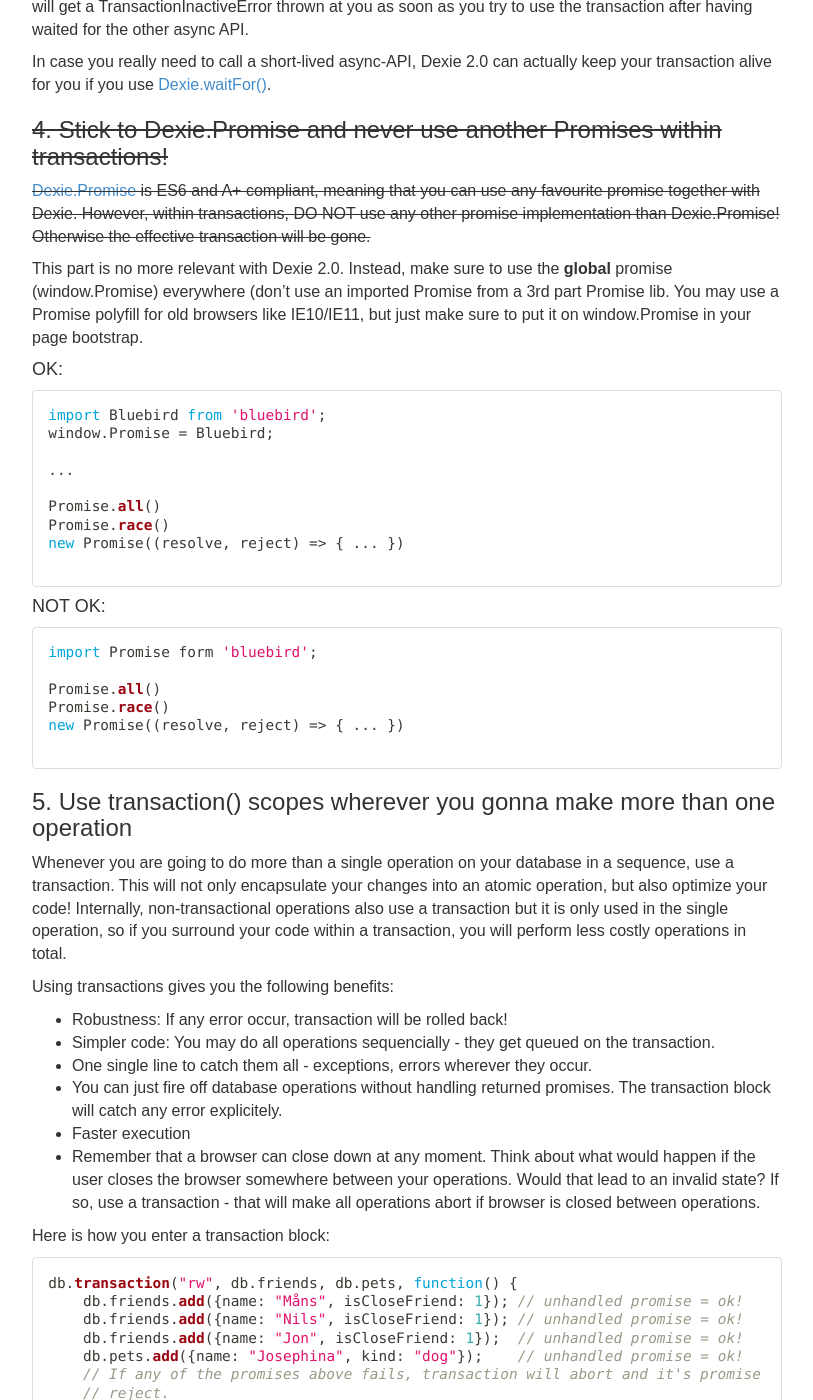
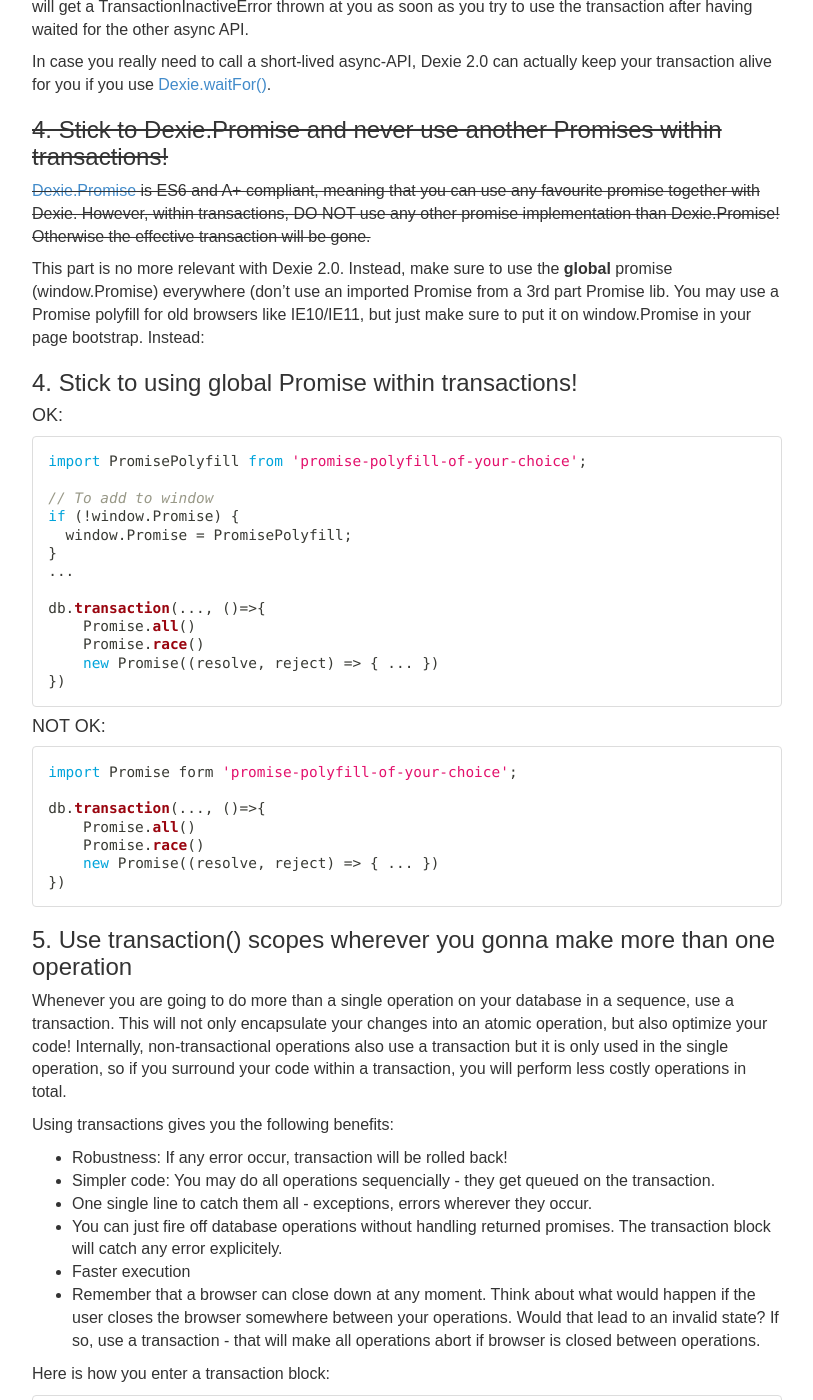
Before and after one commit to dexie/dexie-website, a Jekyll site: the page built from docs/Tutorial/Best-Practices.md, in a window 1280 px wide and 1400 px high, scrolled down 2990 px. Shown: the whole window, without its empty margins (38-851 px from the left). Built offline with Jekyll 4.4.1, drawn with Linux system fonts in a browser that asks for light colours.

Commit message:
Update Best-Practices.md

````diff
--- a/docs/Tutorial/Best-Practices.md
+++ b/docs/Tutorial/Best-Practices.md
@@ -148,29 +148,36 @@
 
 ~~[Dexie.Promise](/docs/Promise/Promise) is ES6 and A+ compliant, meaning that you can use any favourite promise together with Dexie. However, within transactions, DO NOT use any other promise implementation than Dexie.Promise! Otherwise the effective transaction will be gone.~~
 
-This part is no more relevant with Dexie 2.0. Instead, make sure to use the **global** promise (window.Promise) everywhere (don't use an imported Promise from a 3rd part Promise lib. You may use a Promise polyfill for old browsers like IE10/IE11, but just make sure to put it on window.Promise in your page bootstrap.
+This part is no more relevant with Dexie 2.0. Instead, make sure to use the **global** promise (window.Promise) everywhere (don't use an imported Promise from a 3rd part Promise lib. You may use a Promise polyfill for old browsers like IE10/IE11, but just make sure to put it on window.Promise in your page bootstrap. Instead:
+
+### 4. Stick to using global Promise within transactions!
 
 #### OK:
 ```javascript
-import Bluebird from 'bluebird';
-window.Promise = Bluebird;
+import PromisePolyfill from 'promise-polyfill-of-your-choice';
 
+// To add to window
+if (!window.Promise) {
+  window.Promise = PromisePolyfill;
+}
 ...
 
-Promise.all()
-Promise.race()
-new Promise((resolve, reject) => { ... })
-
+db.transaction(..., ()=>{
+    Promise.all()
+    Promise.race()
+    new Promise((resolve, reject) => { ... })
+})
 ```
 
 #### NOT OK:
 ```javascript
-import Promise form 'bluebird';
+import Promise form 'promise-polyfill-of-your-choice';
 
-Promise.all()
-Promise.race()
-new Promise((resolve, reject) => { ... })
-
+db.transaction(..., ()=>{
+    Promise.all()
+    Promise.race()
+    new Promise((resolve, reject) => { ... })
+})
 ```
 
 ### 5. Use transaction() scopes wherever you gonna make more than one operation
````
